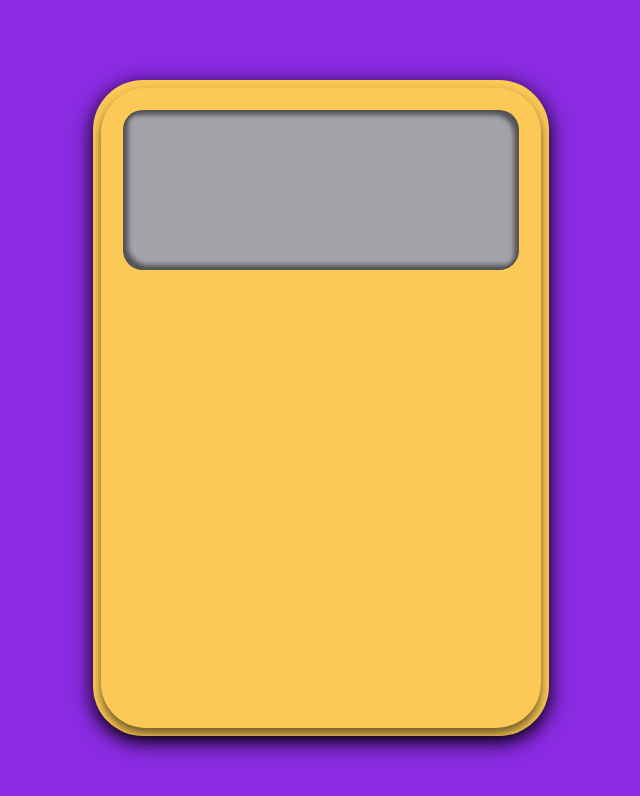
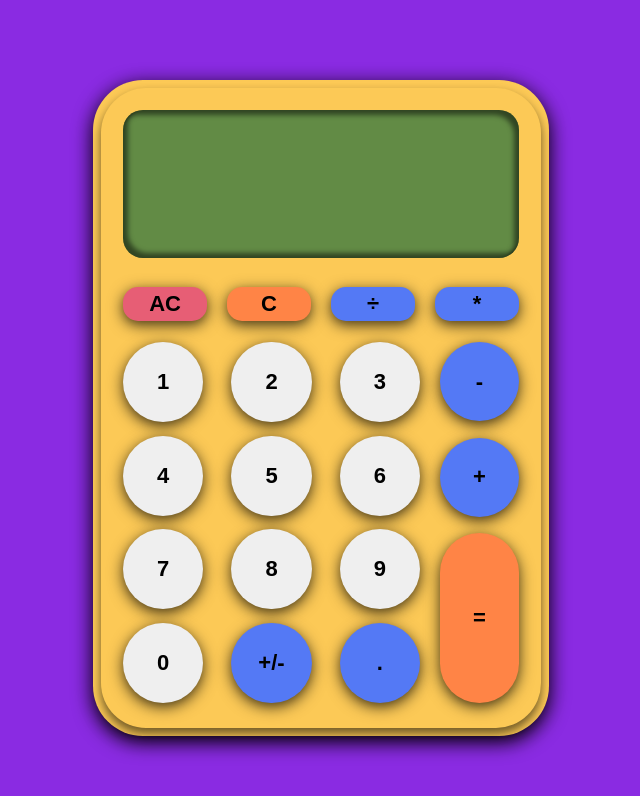
Before and after one commit to yashu483/calculator, a plain HTML site: page index.html in a window 1280 px wide. Shown: the whole page, without its empty margins (327-967 px from the left). Drawn offline with Linux system fonts and the light colour scheme.

Commit message:
style : create buttons and design it css file related tasks for buttons size and display are completed

```diff
--- a/index.html
+++ b/index.html
@@ -16,19 +16,38 @@
             </div>
             <div class="button-container">
                 <div class="rectangle-button-row">
-
+                    <button class="ac">AC</button>
+                    <button class="clear">C</button>
+                    <button class="division">÷</button>
+                    <button class="multiply">*</button>
                 </div>
                 <div class="bottom-button-section">
                     <div class="left-button-section">
-                        <div class="left-top-button-section">
-
+                        <div class="first-row">
+                            <button class="one">1</button>
+                            <button class="two">2</button>
+                            <button class="three">3</button>
                         </div>
-                        <div class="left-bottom-button-section">
-
+                        <div class="second-row">
+                            <button class="four">4</button>
+                            <button class="five">5</button>
+                            <button class="six">6</button>
+                        </div>
+                        <div class="third-row">
+                            <button class="seven">7</button>
+                            <button class="eight">8</button>
+                            <button class="nine">9</button>
+                        </div>
+                        <div class="fourth-row">
+                            <button class="zero">0</button>
+                            <button class="toggle">+/-</button>
+                            <button class="dot">.</button>
                         </div>
                     </div>
                     <div class="right-button-section">
-
+                        <button class="substraction">-</button>
+                        <button class="addition">+</button>
+                        <button class="equal">=</button>
                     </div>
                 </div>
             </div>
--- a/style.css
+++ b/style.css
@@ -23,6 +23,7 @@ body {
 .container {
     height: 80vh;
     width: 55vh;
+    /* background-color: rgb(192, 23, 51); */
     background-color: #FCC956;
     border-radius: 50px;
     box-shadow: 0 6px 20px rgba(0, 0, 0, 1), 0 3px 20px rgba(0, 0, 0, 0.10);
@@ -35,18 +36,130 @@ body {
     flex-direction: column;
     height: 100%;
     width: 100%;
+    /* background-color: rgb(43, 213, 45); */
     background-color: #FCC956;
     border-radius: 45px;
     box-shadow: 0 6px 10px rgba(0, 0, 0, 0.5), 0 3px 10px rgba(0, 0, 0, 0.10);
-    /* justify-content: center; */
     align-items: center;
+    gap: 5%;
 }
 
 .display {
     height: 25%;
     width: 90%;
     margin-top: 5%;
-    background-color: #A4A3A9;
+    background-color: #628b45;
+    /* background-color: #A4A3A9; */
     border-radius: 20px;
     box-shadow: inset -5px 5px 5px rgba(0, 0, 0, 0.5), inset 5px -5px 5px rgba(0, 0, 0, 0.5)
 }
+
+.button-container {
+    display: flex;
+    flex-direction: column;
+    height: 70%;
+    width: 90%;
+    margin-bottom: 5%;
+    gap: 5%;
+}
+
+.rectangle-button-row {
+    display: flex;
+    /* border: 2px solid red; */
+    height: 8.5%;
+    justify-content: space-between;
+    gap: 5%;
+}
+
+.rectangle-button-row button {
+    /* height: 30%; */
+    flex: 1;
+    border-radius: 15px;
+    border: none;
+}
+
+button {
+    font-size: 22px;
+    font-weight: 900;
+    text-align: center;
+    box-shadow: 0 4px 15px rgba(0, 0, 0, 0.7), 0 3px 6px rgba(0, 0, 0, 0.10);
+    cursor: pointer;
+    transform: translateY(-3px);
+    /* transition: all 0.2s ease-in-out; */
+}
+
+button:active {
+    box-shadow: inset 3px 3px 3px rgba(0, 0, 0, 0.2), inset -3px -3px rgba(0, 0, 0, 0.2);
+    transform: translateY(1px);
+}
+
+.bottom-button-section {
+    display: flex;
+    height: 90%;
+    gap: 5%;
+}
+
+.left-button-section {
+    display: flex;
+    flex-direction: column;
+    justify-content: space-between;
+    width: 75%;
+    gap: 3%;
+}
+
+.left-button-section div {
+    display: flex;
+    justify-content: space-between;
+
+}
+
+.left-button-section button {
+    width: 27%;
+    aspect-ratio: 1;
+    border: none;
+    border-radius: 50%;
+}
+
+.right-button-section {
+    display: flex;
+    flex-direction: column;
+    width: 20%;
+    gap: 4.5%;
+}
+
+
+
+.substraction,
+.addition {
+    border: none;
+    aspect-ratio: 1;
+    border-radius: 50%;
+
+}
+
+.substraction,
+.addition,
+.division,
+.multiply,
+.dot,
+.toggle {
+    /* background-color: rgb(82, 231, 82); */
+    background-color: rgb(84, 121, 245);
+    /* background-color: rgb(6, 188, 249); */
+}
+
+.equal {
+    /* width: 27%; */
+    height: 50%;
+    border-radius: 50px;
+    border: none;
+    background-color: #FF8446;
+
+}
+
+.clear {
+    background-color: #FF8446;
+}
+.ac{
+    background-color: rgb(231, 94, 117);
+}
```
